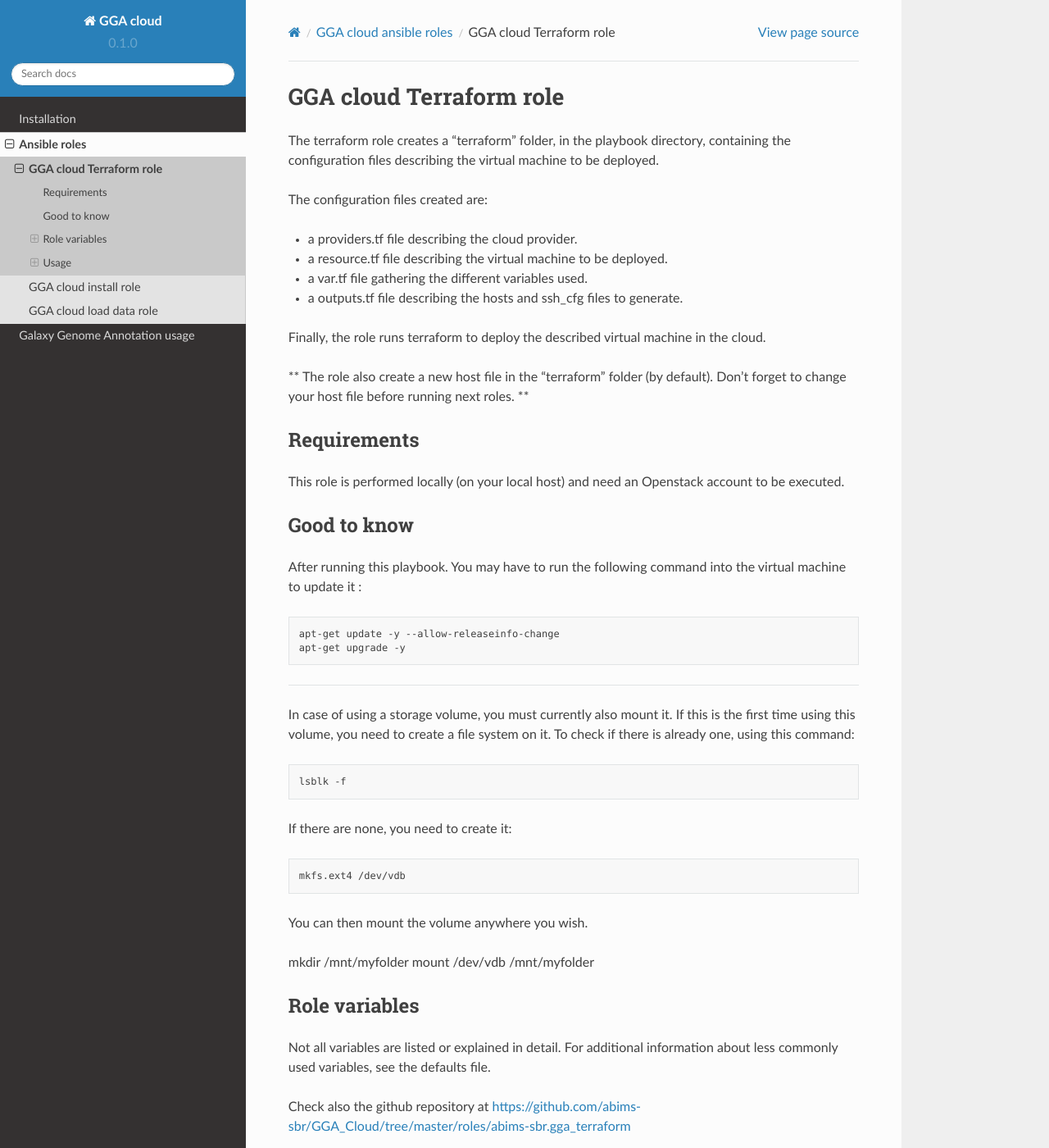
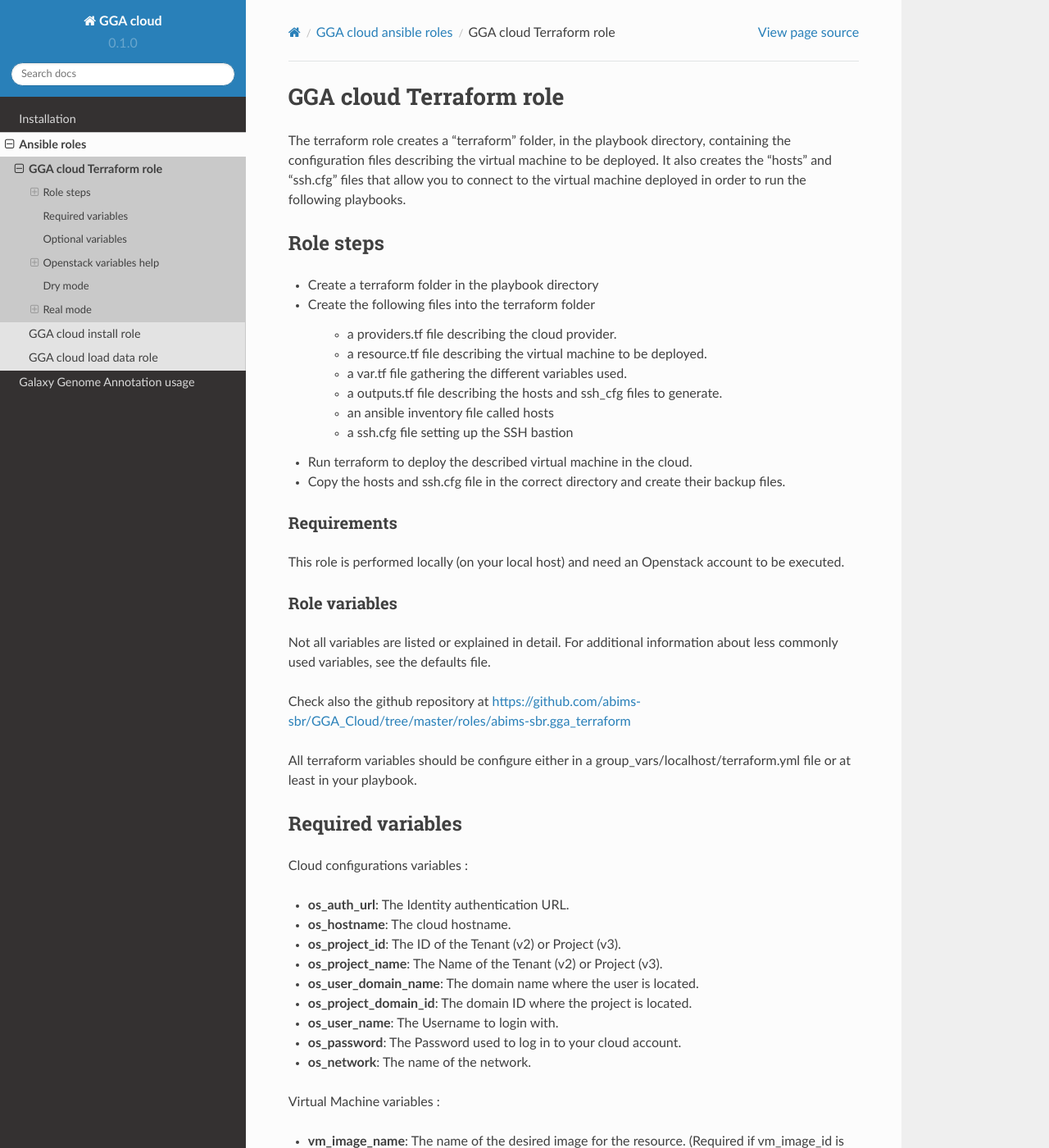
Before and after one commit to abims-sbr/GGA_Cloud, a Sphinx documentation site: the page built from docs/source/gga_cloud/gga_terraform.rst, in a window 1280 px wide and 1400 px high. Shown: the whole window at 82% size. Built offline with Sphinx 7.4.7 and the Read the Docs theme 2.0.0, drawn with Linux system fonts in a browser that asks for light colours; some of the changed text lies outside the part shown.

Commit message:
Update terraform role with ansible variables

```diff
--- a/docs/source/gga_cloud/gga_terraform.rst
+++ b/docs/source/gga_cloud/gga_terraform.rst
@@ -2,53 +2,31 @@
 ========================
 
 The terraform role creates a "terraform" folder, in the playbook directory, containing the configuration files describing the virtual machine to be deployed.
+It also creates the "hosts" and "ssh.cfg" files that allow you to connect to the virtual machine deployed in order to run the following playbooks.
 
-The configuration files created are:
+Role steps
+^^^^^^^^^^
 
-* a providers.tf file describing the cloud provider.
-* a resource.tf file describing the virtual machine to be deployed.
-* a var.tf file gathering the different variables used.
-* a outputs.tf file describing the hosts and ssh_cfg files to generate.
+* Create a terraform folder in the playbook directory
 
-Finally, the role runs terraform to deploy the described virtual machine in the cloud.
+* Create the following files into the terraform folder
 
-** The role also create a new host file in the "terraform" folder (by default). Don't forget to change your host file before running next roles. **
+	* a providers.tf file describing the cloud provider.
+	* a resource.tf file describing the virtual machine to be deployed.
+	* a var.tf file gathering the different variables used.
+	* a outputs.tf file describing the hosts and ssh_cfg files to generate.
+	* an ansible inventory file called hosts
+	* a ssh.cfg file setting up the SSH bastion
+
+* Run terraform to deploy the described virtual machine in the cloud.
+
+* Copy the hosts and ssh.cfg file in the correct directory and create their backup files.
 
 
 Requirements
 ------------
 
 This role is performed locally (on your local host) and need an Openstack account to be executed.
-
-
-Good to know
-------------
-
-After running this playbook. You may have to run the following command into the virtual machine to update it :
-
-.. code-block:: bash
-
-  apt-get update -y --allow-releaseinfo-change
-  apt-get upgrade -y
-
-------
-
-In case of using a storage volume, you must currently also mount it. If this is the first time using this volume, you need to create a file system on it. To check if there is already one, using this command:
-
-.. code-block:: bash
-
-  lsblk -f
-
-If there are none, you need to create it:
-
-.. code-block:: bash
-
-  mkfs.ext4 /dev/vdb
-
-You can then mount the volume anywhere you wish.
-
-mkdir /mnt/myfolder
-mount /dev/vdb /mnt/myfolder
 
 
 Role variables
@@ -67,14 +45,14 @@
 Cloud configurations variables :
 
 * **os_auth_url**: The Identity authentication URL.
-* **os_hostname**:
+* **os_hostname**: The cloud hostname.
 * **os_project_id**: The ID of the Tenant (v2) or Project (v3).
 * **os_project_name**: The Name of the Tenant (v2) or Project (v3).
 * **os_user_domain_name**: The domain name where the user is located.
 * **os_project_domain_id**: The domain ID where the project is located.
 * **os_user_name**: The Username to login with.
+* **os_password**: The Password used to log in to your cloud account.
 * **os_network**: The name of the network.
-* **os_password**: The Password used to log in to your cloud account.
 
 Virtual Machine variables :
 
@@ -147,3 +125,33 @@
 .. code-block:: bash
 
   ansible-playbook playbook_gga_terraform.yml
+
+
+Troubleshooting
+---------------
+
+After running this playbook. You may have to run the following command into the virtual machine to update some librairies :
+
+.. code-block:: bash
+
+  apt-get update -y --allow-releaseinfo-change
+  apt-get upgrade -y
+
+------
+
+In case of using a storage volume, you must currently also mount it. If this is the first time using this volume, you need to create a file system on it. To check if there is already one, using this command:
+
+.. code-block:: bash
+
+  lsblk -f
+
+If there are none, you need to create it:
+
+.. code-block:: bash
+
+  mkfs.ext4 /dev/vdb
+
+You can then mount the volume anywhere you wish.
+
+mkdir /mnt/myfolder
+mount /dev/vdb /mnt/myfolder
```
Also changed, not shown: 6 other files.
